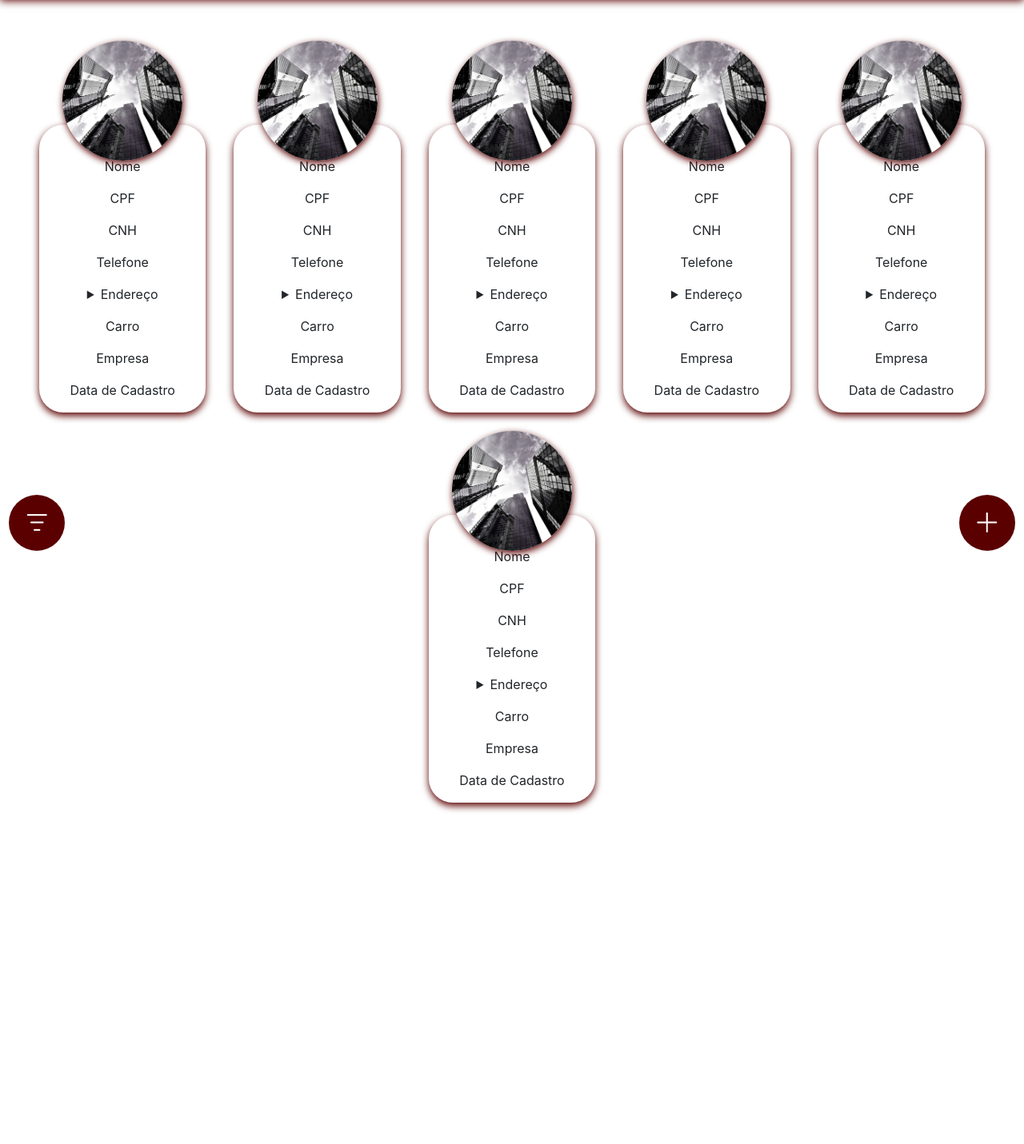
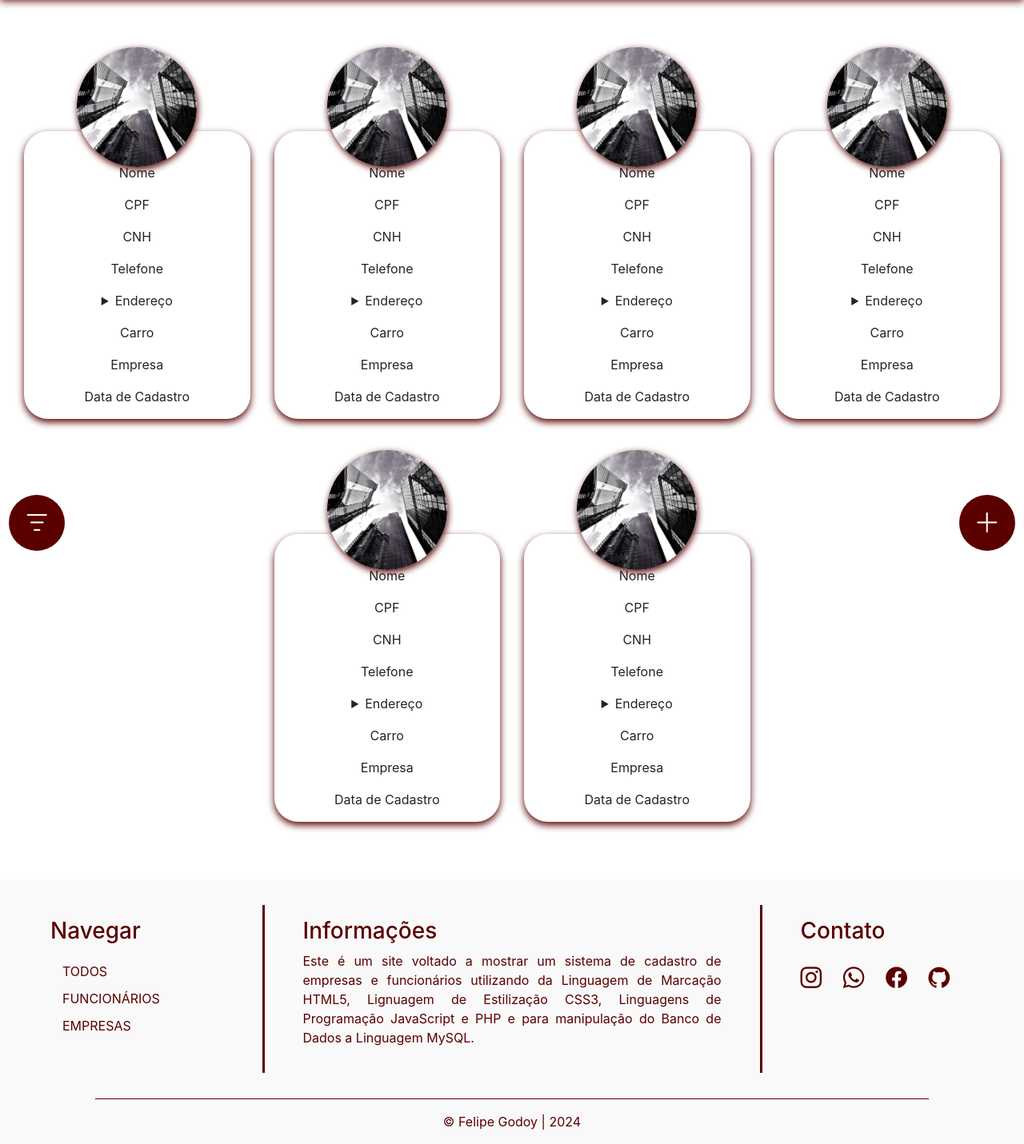
Before and after one commit to felipedegodoy16/projeto01-overdrive, a PHP site: page / in a window 1280 px wide. Shown: the part 100-1531 px from the top of the page at 80% size. Before the commit the page ends 1115 px from the top, so only its background shows below. Run offline with PHP 8.4, Linux system fonts and the light colour scheme; some libraries are stand-ins or nearby versions.

Commit message:
implementação do footer

```diff
--- a/_css/style.css
+++ b/_css/style.css
@@ -25,14 +25,14 @@ nav#navbar {
     background-color: #fff;
 }
 
-nav#navbar ul {
+nav#navbar ul, ul#lst_footer {
     list-style: none;
     text-transform: uppercase;
     padding: 0;
     margin: 1em 0;
 }
 
-nav#navbar li {
+nav#navbar li, ul#lst_footer li {
     position: relative;
     display: inline-block;
     padding: 5px 15px;
@@ -41,11 +41,11 @@ nav#navbar li {
     cursor: pointer;
 }
 
-nav#navbar li:hover {
+nav#navbar li:hover, ul#lst_footer li:hover {
     color: var(--red-light);
 }
 
-nav#navbar li:after {
+nav#navbar li:after, ul#lst_footer li:after {
     content: "";
     position: absolute;
     height: 3px;
@@ -56,8 +56,12 @@ nav#navbar li:after {
     transition: .5s;
 }
 
-nav#navbar li:hover:after {
+nav#navbar li:hover:after  {
     width: 100%;
+}
+
+ul#lst_footer li:hover:after  {
+    width: 50%;
 }
 
 nav#navbar li.active:after {
@@ -94,7 +98,7 @@ main#main_index {
 
 div.card_user {
     background-color: #FFF;
-    margin: 4em 1px;
+    margin: 4.5em 0;
     box-shadow: 0 4px 10px var(--red-dark);
     border-radius: 30px;
     position: relative;
@@ -205,6 +209,58 @@ aside#aside_index ul li:hover {
 .active_filtro:hover {
     border-bottom: 3px solid var(--red-dark) !important;
     color: var(--red-dark) !important;
+}
+
+/* Footer da Index */
+
+footer#footer_index {
+    padding-top: 2em;
+    background-color: rgba(223, 223, 223, 0.2);
+    color: var(--red-dark);
+}
+
+.div_footer {
+    padding: 1em 3em;
+}
+
+.div_footer p {
+    text-align: justify;
+}
+
+div#infos {
+    border-right: 3px solid var(--red-dark);
+    border-left: 3px solid var(--red-dark);
+}
+
+div#icons_footer {
+    padding-top: 1em;
+    display: flex;
+    justify-content: start;
+    align-items: center;
+    flex-wrap: wrap;
+}
+
+a.a_icons {
+    text-decoration: none;
+    color: var(--red-dark);
+    transition: all .3s ease-in-out;
+}
+
+a.a_icons:hover {
+    color: var(--red-light);
+    transform: scale(1.1);
+}
+
+i.icons_rs {
+    font-size: 20pt;
+    cursor: pointer;
+    margin-right: 1em;
+}
+
+.footer_name {
+    margin-top: 2em;
+    border-top: 1px solid var(--red-dark);
+    padding: 1em 0;
 }
 
 /* Btn adicionar e Btn filtros */
@@ -367,7 +423,7 @@ img#img_logo {
 
 /* Media Queries */
 
-@media screen and (max-width: 1024px){
+@media screen and (max-width: 991px){
     div#form_login {
         width: 60dvw;
     }
@@ -383,6 +439,13 @@ img#img_logo {
 
     img#img_logo {
         width: 40dvw;
+    }
+
+    div#infos {
+        border-right: none;
+        border-left: none;
+        border-top: 3px solid var(--red-dark);
+        border-bottom: 3px solid var(--red-dark);
     }
 }
 
--- a/index.php
+++ b/index.php
@@ -23,6 +23,10 @@
 
     <!-- Link icons flaticon -->
     <link rel='stylesheet' href='https://cdn-uicons.flaticon.com/2.6.0/uicons-regular-rounded/css/uicons-regular-rounded.css'>
+    <link rel='stylesheet' href='https://cdn-uicons.flaticon.com/2.6.0/uicons-brands/css/uicons-brands.css'>
+
+    <!-- Link para Favicon -->
+    <link rel="shortcut icon" href="favicon.ico" type="image/x-icon">
 
     <title>Overdrive - Consultas</title>
   </head>
@@ -42,8 +46,9 @@
       <a href="#">LOGOUT</a>
     </nav>
 
-    <main id="main_index" class="col-12 center" style="justify-content: space-evenly;">
-      <div class="col-sm-4 col-md-2 center card_user">
+    <main id="main_index" class="col-12 center">
+      <div class="col-10 col-sm-6 col-md-4 col-lg-3">
+        <div class="center card_user">
           <img class="img_user_emp" src="_images/fundo.jpeg" alt="Imagem do Usuário ou Empresa">
           <div class="card_user_body">
             <p>ID</p>
@@ -59,8 +64,10 @@
             <p>Data de Cadastro</p>
           </div>
         </div>
+      </div>
 
-      <div class="col-sm-4 col-md-2 center card_user">
+      <div class="col-10 col-sm-6 col-md-4 col-lg-3">
+        <div class="center card_user">
           <img class="img_user_emp" src="_images/fundo.jpeg" alt="Imagem do Usuário ou Empresa">
           <div class="card_user_body">
             <p>ID</p>
@@ -76,8 +83,10 @@
             <p>Data de Cadastro</p>
           </div>
         </div>
+      </div>
 
-      <div class="col-sm-4 col-md-2 center card_user">
+      <div class="col-10 col-sm-6 col-md-4 col-lg-3">
+        <div class="center card_user">
           <img class="img_user_emp" src="_images/fundo.jpeg" alt="Imagem do Usuário ou Empresa">
           <div class="card_user_body">
             <p>ID</p>
@@ -93,8 +102,10 @@
             <p>Data de Cadastro</p>
           </div>
         </div>
+      </div>
 
-      <div class="col-sm-4 col-md-2 center card_user">
+      <div class="col-10 col-sm-6 col-md-4 col-lg-3">
+        <div class="center card_user">
           <img class="img_user_emp" src="_images/fundo.jpeg" alt="Imagem do Usuário ou Empresa">
           <div class="card_user_body">
             <p>ID</p>
@@ -110,8 +121,10 @@
             <p>Data de Cadastro</p>
           </div>
         </div>
+      </div>
 
-      <div class="col-sm-4 col-md-2 center card_user">
+      <div class="col-10 col-sm-6 col-md-4 col-lg-3">
+        <div class="center card_user">
           <img class="img_user_emp" src="_images/fundo.jpeg" alt="Imagem do Usuário ou Empresa">
           <div class="card_user_body">
             <p>ID</p>
@@ -127,8 +140,10 @@
             <p>Data de Cadastro</p>
           </div>
         </div>
+      </div>
 
-      <div class="col-sm-4 col-md-2 center card_user">
+      <div class="col-10 col-sm-6 col-md-4 col-lg-3">
+        <div class="center card_user">
           <img class="img_user_emp" src="_images/fundo.jpeg" alt="Imagem do Usuário ou Empresa">
           <div class="card_user_body">
             <p>ID</p>
@@ -142,6 +157,7 @@
             <p>Carro</p>
             <p>Empresa</p>
             <p>Data de Cadastro</p>
+          </div>
         </div>
       </div>
     </main>
@@ -161,8 +177,31 @@
       </ul>
     </aside>
 
-    <footer>
-
+    <footer id="footer_index" class="col-12 center" style="flex-wrap: wrap; align-items: start;">
+      <div class="col-12 col-lg-3 div_footer">
+        <h3>Navegar</h3>
+        <ul id="lst_footer">
+          <li style="display: block;">Todos</li>
+          <li style="display: block;">Funcionários</li>
+          <li style="display: block;">Empresas</li>
+        </ul>
+      </div>
+      <div id="infos" class="col-12 col-lg-6 div_footer">
+        <h3>Informações</h3>
+        <p>Este é um site voltado a mostrar um sistema de cadastro de empresas e funcionários utilizando da Linguagem de Marcação HTML5, Lignuagem de Estilização CSS3, Linguagens de Programação JavaScript e PHP e para manipulação do Banco de Dados a Linguagem MySQL.</p>
+      </div>
+      <div class="col-12 col-lg-3 div_footer">
+        <h3>Contato</h3>
+        <div id="icons_footer">
+          <a href="#" class="a_icons"><i class="fi fi-brands-instagram icons_rs"></i></a>
+          <a href="#" class="a_icons"><i class="fi fi-brands-whatsapp icons_rs"></i></a>
+          <a href="#" class="a_icons"><i class="fi fi-brands-facebook icons_rs"></i></a>
+          <a href="#" class="a_icons"><i class="fi fi-brands-github icons_rs"></i></a>
+        </div>
+      </div>
+      <div class="col-10 center footer_name">
+        <p style="margin-bottom: 0;">&copy; Felipe Godoy | 2024</p>
+      </div>
     </footer>
 
     <p id="btn_filtros" class="center" onclick="callFilters()"><i id="filter_symbol" class="fi fi-rr-bars-filter center"></i></p>
```
Lines whose indentation alone changed are shown as unchanged.
